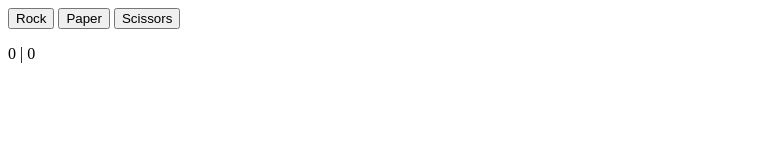
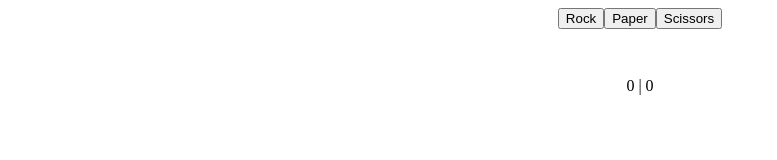
Before and after one commit to NAHammell/RPS, a plain HTML site: page index.html in a window 1280 px wide. Shown: the whole page, without its empty margins (0-777 px from the left). Drawn offline with Linux system fonts and the light colour scheme.

Commit message:
Center content on webpage

```diff
--- a/index.html
+++ b/index.html
@@ -2,12 +2,13 @@
 <html>
     <head>
         <meta charset="UTF-8">
+        <link rel="stylesheet" href="./style.css">
         <title>RPS</title>
         <script src="./rps.js" defer></script>
     </head>
 
     <body>
-        <div>
+        <div id="content">
             <div id="buttons">
                 <button id="rock">Rock</button>
                 <button id="paper">Paper</button>
--- /dev/null
+++ b/style.css
@@ -0,0 +1,14 @@
+
+#content,
+#results {
+    display: flex;
+    flex-direction: column;
+    justify-content: center;
+    align-items: center;
+}
+
+#buttons {
+    display: flex;
+    justify-content: center;
+    align-items: center;
+}
```
